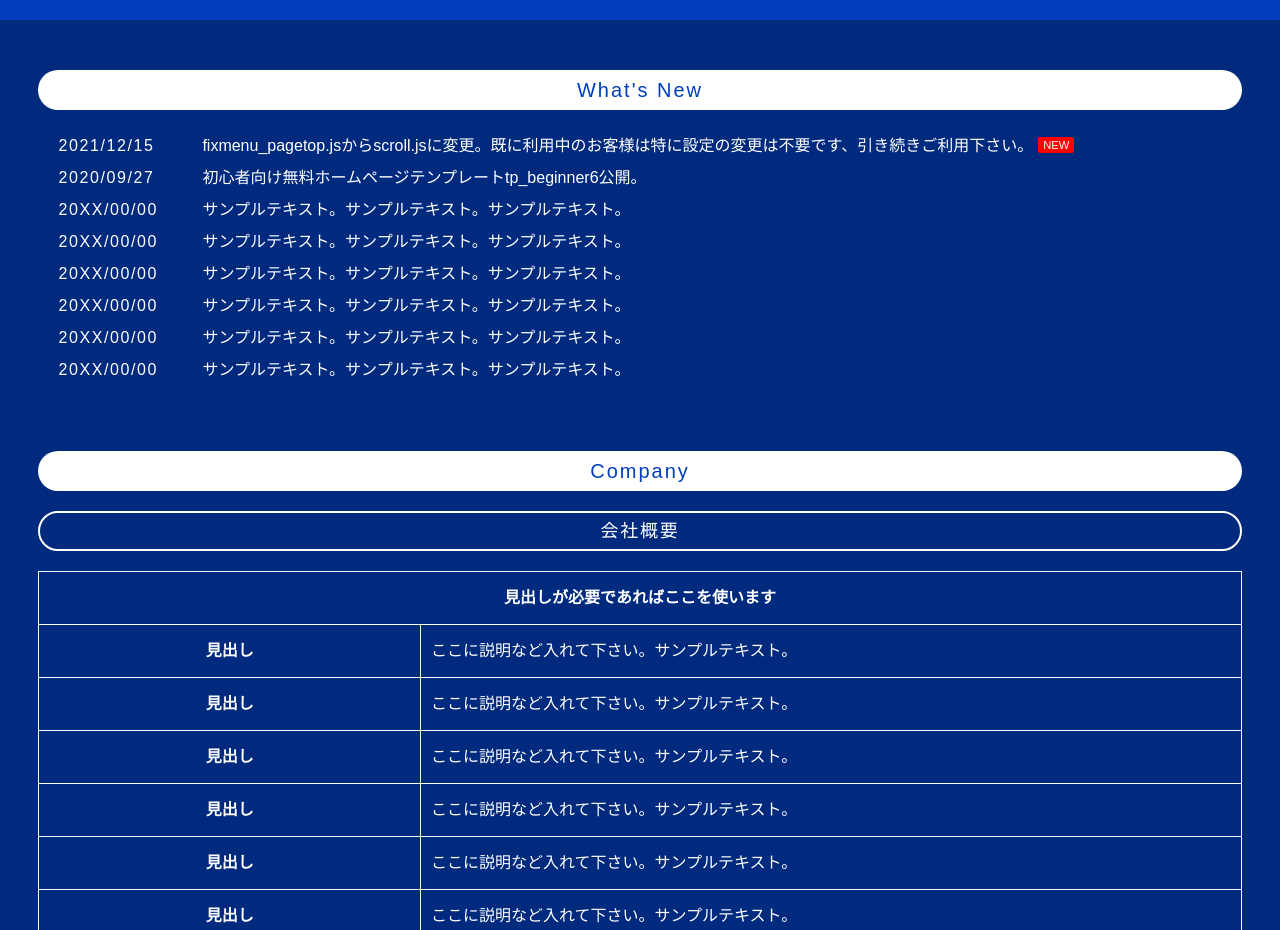
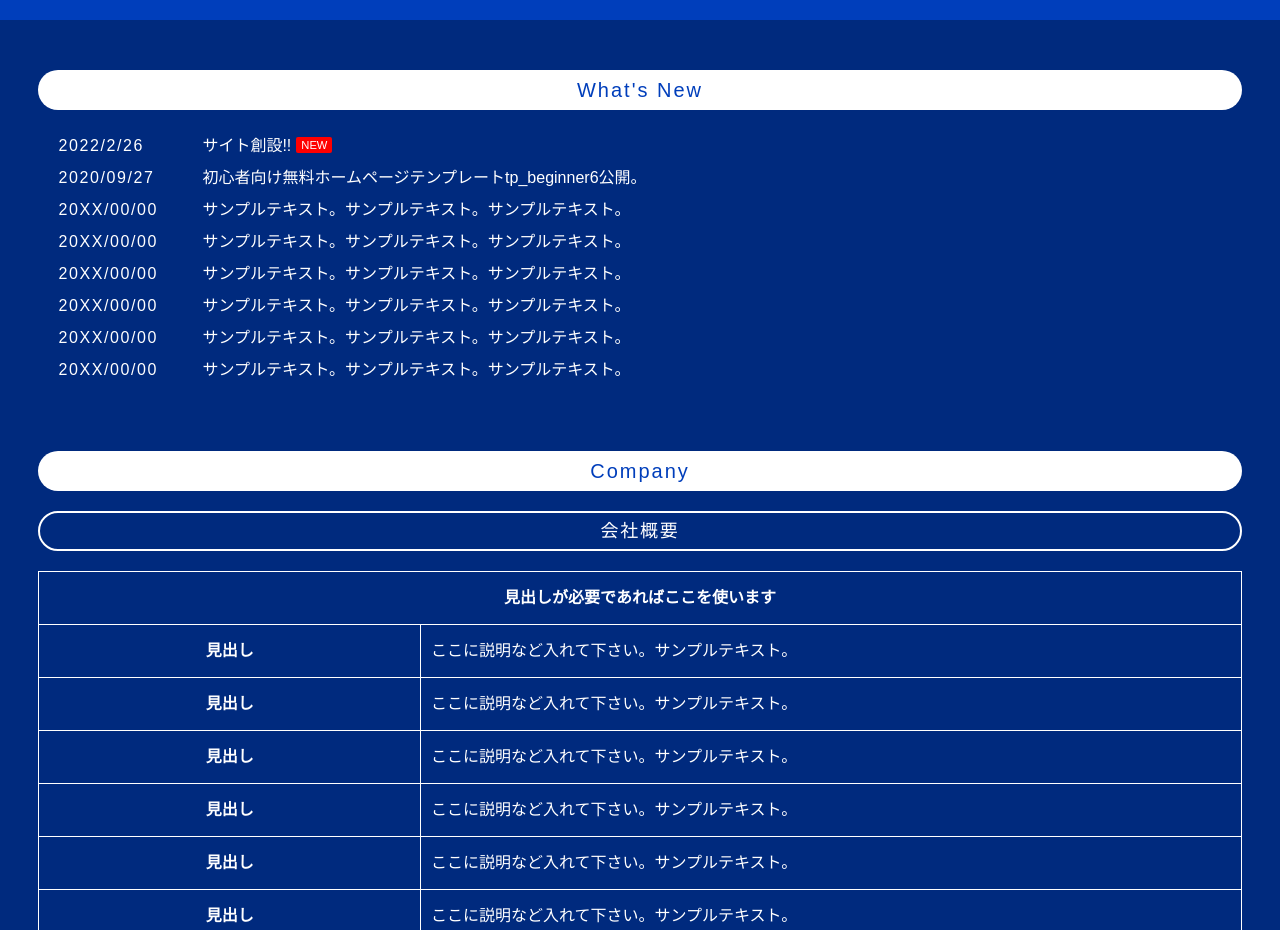
Before and after one commit to boruto-300/airphoto-free, a plain HTML site: page index.html in a window 1280 px wide. Shown: the part 780-1710 px from the top of the page. Drawn offline with nearby package versions, Linux system fonts and the light colour scheme.

Commit message:
henkou1でコミット

```diff
--- a/index.html
+++ b/index.html
@@ -37,8 +37,8 @@
 
 <h2>What's New</h2>
 <dl>
-<dt>2021/12/15</dt>
-<dd>fixmenu_pagetop.jsからscroll.jsに変更。既に利用中のお客様は特に設定の変更は不要です、引き続きご利用下さい。<span class="newicon">NEW</span></dd>
+<dt>2022/2/26</dt>
+<dd>サイト創設!!<span class="newicon">NEW</span></dd>
 <dt>2020/09/27</dt>
 <dd>初心者向け無料ホームページテンプレートtp_beginner6公開。</dd>
 <dt>20XX/00/00</dt>
```
